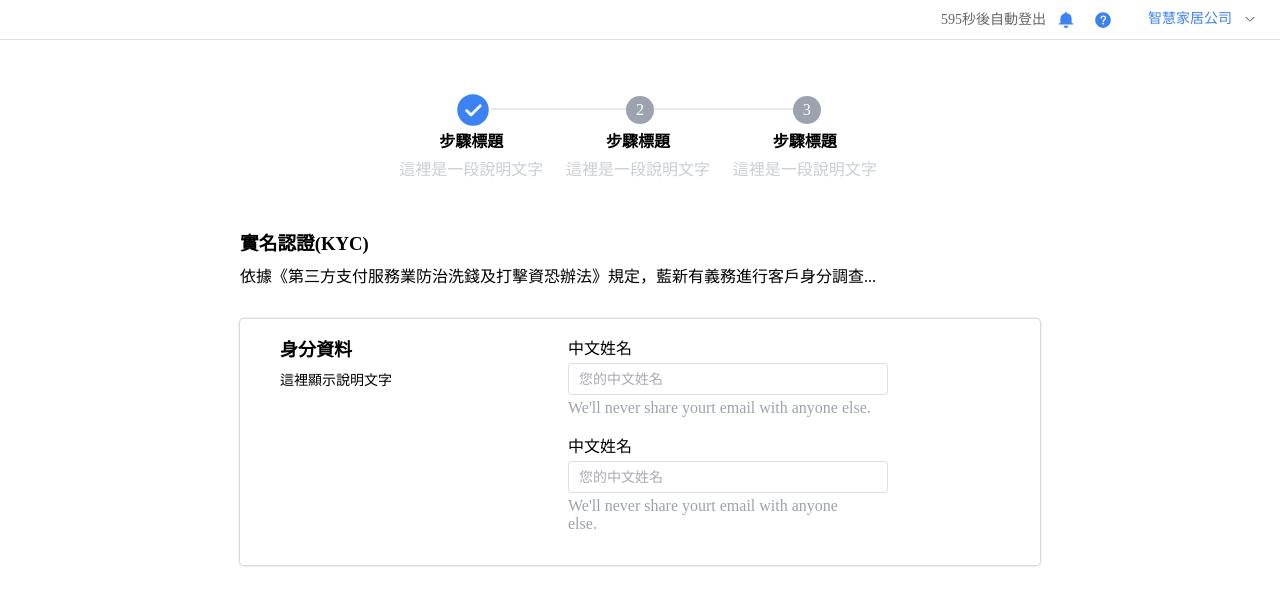
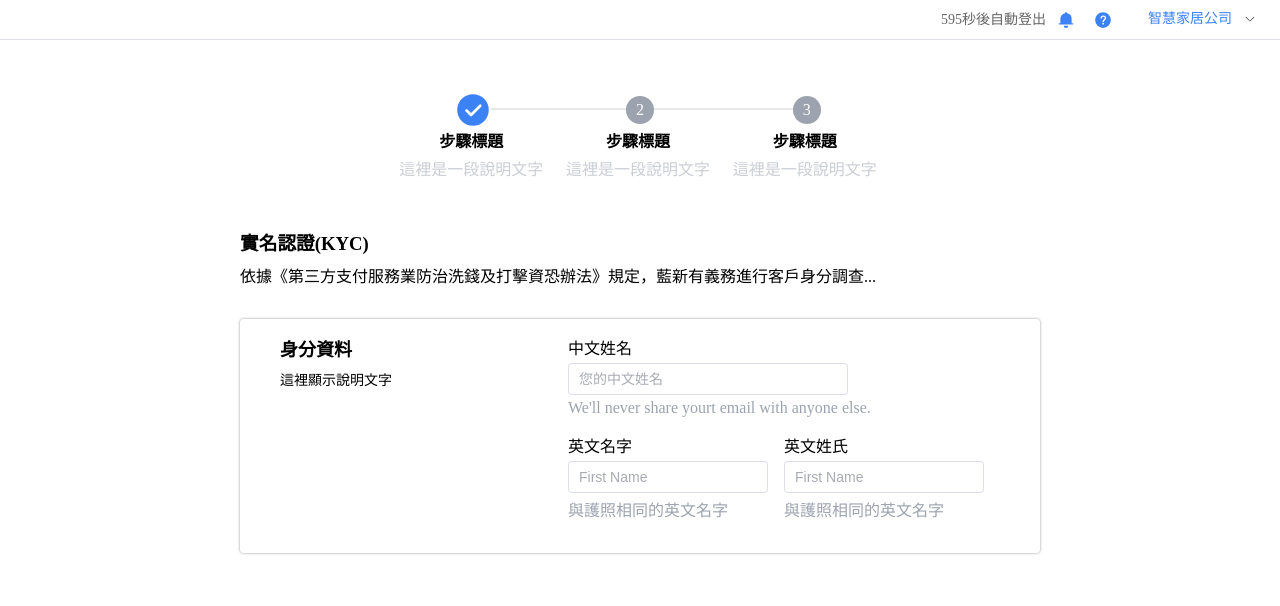
Before and after one commit to Gashapon-Team/site-frontend-vue-element-plus, a Vue app: page /handlers/KYCvarify in a window 1280 px wide. Shown: the top 606 px of the page. Built offline with nearby package versions, Linux system fonts and the light colour scheme.

Commit message:
feature: input style utility

```diff
--- a/src/components/input/defaultInput.vue
+++ b/src/components/input/defaultInput.vue
@@ -1,7 +1,7 @@
 <template>
   <div class="custom_input">
     <div class="mb-1">{{label}}</div>
-    <el-input class="input--lg mb-1"
+    <el-input class=" mb-1"
       :class="classes"
       v-model="inputValue"
       :placeholder="placeholder"
--- a/src/style/_utility.scss
+++ b/src/style/_utility.scss
@@ -1,14 +1,47 @@
-.input {
-  &--md {
-    width: 280px;
-  }
-  &--lg {
-    width: 320px;
-  }
-}
 $max: 10;
 @for $i from 1 through $max {
   .mb-#{$i} {
       margin-bottom: $i*4px;
   }
+  .mr-#{$i} {
+    margin-right: $i*4px;
+  }
 }
+
+.d-flex {
+  display: flex;
+  flex-direction: row;
+  &.flex-direction {
+    &--row-reverse {
+      flex-direction: row-reverse;
+    }
+    &--col {
+      flex-direction: column;
+    }
+    &--col-reverse {
+      flex-direction: column-reverse;
+    }
+  }
+  &.justify-content {
+    &--center {
+      justify-content: center;
+    }
+    &--space-between {
+      justify-content: space-between;
+    }
+    &--space-around {
+      justify-content: space-around;
+    }
+  }
+  &.align-items {
+    &--center {
+      align-items: center;
+    }
+    &--space-between {
+      align-items: space-between;
+    }
+    &--space-around {
+      align-items: space-around;
+    }
+  }
+}
--- a/src/style/main.scss
+++ b/src/style/main.scss
@@ -49,6 +49,18 @@
 //input
 .custom_input {
     @extend .mb-4;
+    .input {
+        width: 280px;
+        &--sm {
+          width: 200px;
+        }
+        &--md {
+          width: 280px;
+        }
+        &--lg {
+          width: 320px;
+        }
+      }
     .tips {
         color: $default_color_grey;
       }
--- a/src/views/handlers/KYCvarify.vue
+++ b/src/views/handlers/KYCvarify.vue
@@ -16,15 +16,24 @@
                   :label="'中文姓名'"
                   :placeholder="'您的中文姓名'"
                   :tips="'We\'ll never share yourt email with anyone else.'"
-                  @customEvent="handleCustomEvent"
+                  :classes="'input--md'"
                   ></DefaultInput>
 
-                <DefaultInput
-                  :label="'中文姓名'"
-                  :placeholder="'您的中文姓名'"
-                  :tips="'We\'ll never share yourt email with anyone else.'"
-                  :class="'input--md'"
-                  ></DefaultInput>
+                <div class="d-flex">
+                  <DefaultInput
+                    :label="'英文名字'"
+                    :placeholder="'First Name'"
+                    :tips="'與護照相同的英文名字'"
+                    :classes="'input--sm mr-4'"
+                    ></DefaultInput>
+
+                    <DefaultInput
+                    :label="'英文姓氏'"
+                    :placeholder="'First Name'"
+                    :tips="'與護照相同的英文名字'"
+                    :classes="'input--sm'"
+                    ></DefaultInput>
+                </div>
 
               </div>
 
```
